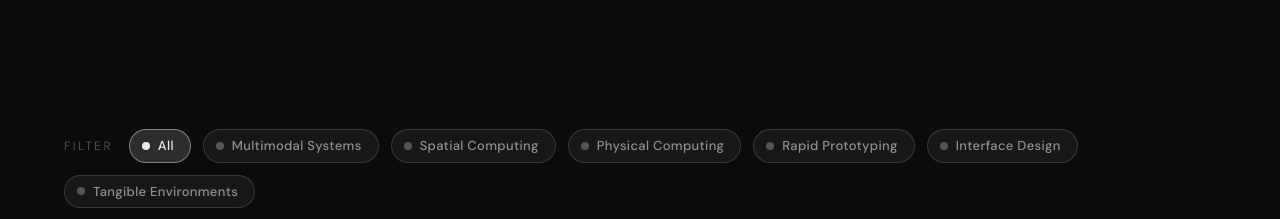
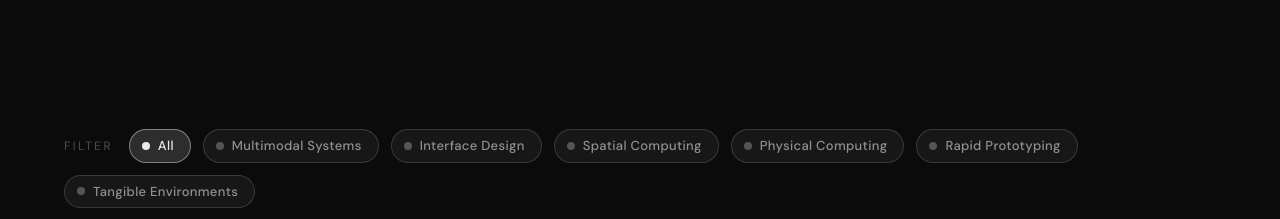
Before and after one commit to rinak01/MyPortfolio, a Next.js app: page /updated_portfolio in a window 1280 px wide. Shown: the part 5880-6099 px from the top of the page. Built offline with nearby package versions, Linux system fonts and the light colour scheme.

Commit message:
refactor: update category definitions and project metadata to improve tag consistency across portfolio variations

```diff
--- a/app/updated_portfolio/updated_page.tsx
+++ b/app/updated_portfolio/updated_page.tsx
@@ -13,7 +13,8 @@ type Category =
   | "Physical Computing"
   | "Multimodal Systems"
   | "Rapid Prototyping"
-  | "Interface Design";
+  | "Interface Design"
+  | "Tangible Environments";
 
 const ALL_CATEGORIES: Category[] = [
   //"Generative AI",
@@ -51,7 +52,7 @@ const PROTOTYPE_PROJECTS: GridProject[] = [
   { src: "/images/prototypes/stopmotion02.png", alt: "Stop Motion 2", categories: ["Rapid Prototyping", "Tangible Environments"] },
   { src: "/images/prototypes/LeARn.png", alt: "LeARn", categories: ["Spatial Computing", "Interface Design"] },
   { src: "/images/prototypes/portalreef 1.png", alt: "Portal Reef", categories: ["Spatial Computing", "Rapid Prototyping", "Interface Design"] },
-  { src: "/images/prototypes/cmupopup 1.png", alt: "CMU Popup", categories: ["Interface Design", "Tangible Environments"] },
+  { src: "/images/prototypes/cmupopup 1.png", alt: "CMU Popup", categories: ["Tangible Environments"] },
 ];
 
 const ARVR_PROJECTS: GridProject[] = [
--- a/app/updated_portfolio/variations/Var7ClassyAuto.tsx
+++ b/app/updated_portfolio/variations/Var7ClassyAuto.tsx
@@ -18,10 +18,10 @@ type Category =
 
 const ALL_CATEGORIES: Category[] = [
   "Multimodal Systems",
+  "Interface Design",
   "Spatial Computing",
   "Physical Computing",
   "Rapid Prototyping",
-  "Interface Design",
   "Tangible Environments",
 ];
 
@@ -50,7 +50,7 @@ const PROTOTYPE_ITEMS: GridItem[] = [
   { src: "/images/prototypes/ResponsiveTale 1.png", alt: "ResponsiveTale",   tag: "Interactive · XR",       label: "Responsive Tale",    desc: "Adaptive storytelling interface reacting to reader behavior",         colSpan: 3, aspectClass: "aspect-[16/9]", categories: ["Interface Design", "Multimodal Systems"] },
   { src: "/images/prototypes/peppersghost01.png",   alt: "Pepper's Ghost",   tag: "Spatial · Illusion",    label: "Pepper's Ghost",    desc: "Holographic display using classic stage illusion technique",          colSpan: 3, aspectClass: "aspect-[16/9]", categories: ["Spatial Computing", "Rapid Prototyping", "Tangible Environments"] },
   { src: "/images/prototypes/flexvr 1.png",         alt: "FlexVR",           tag: "XR · Wearable",         label: "FlexVR",            desc: "Flexible VR interface that adapts to body movement",                 colSpan: 3, aspectClass: "aspect-[16/9]", categories: ["Spatial Computing", "Interface Design"] },
-  { src: "/images/prototypes/emmasjellyfish01 1.png",alt: "Emma's Jellyfish", tag: "Interactive · Bio",     label: "Emma's Jellyfish",  desc: "Bioluminescent jellyfish environment responding to gesture",         colSpan: 3, aspectClass: "aspect-[16/9]", categories: ["Physical Computing", "Rapid Prototyping"] },
+  { src: "/images/prototypes/emmasjellyfish01 1.png",alt: "Emma's Jellyfish", tag: "Interactive · Bio",     label: "Emma's Jellyfish",  desc: "Bioluminescent jellyfish environment responding to gesture",         colSpan: 3, aspectClass: "aspect-[16/9]", categories: ["Physical Computing", "Rapid Prototyping", "Interface Design"] },
   { src: "/images/prototypes/LeARn.png",            alt: "LeARn",            tag: "AR · Education",        label: "LeARn",             desc: "Augmented reality learning environment for spatial comprehension",   colSpan: 2, aspectClass: "aspect-[16/9]", categories: ["Spatial Computing", "Interface Design"] },
   { src: "/images/prototypes/stopmotion02.png",     alt: "Stop Motion 02",   tag: "Physical · Animation",  label: "Stop Motion 02",    desc: "Stop motion study with extended material and texture exploration",  colSpan: 2, aspectClass: "aspect-[16/9]", categories: ["Rapid Prototyping", "Physical Computing", "Tangible Environments"] },
   { src: "/images/prototypes/cmupopup 1.png",       alt: "CMU Popup",        tag: "Installation",          label: "CMU Popup",         desc: "Pop-up exhibition experience designed for CMU campus",              colSpan: 2, aspectClass: "aspect-[16/9]", categories: ["Interface Design", "Rapid Prototyping", "Tangible Environments"] },
```
